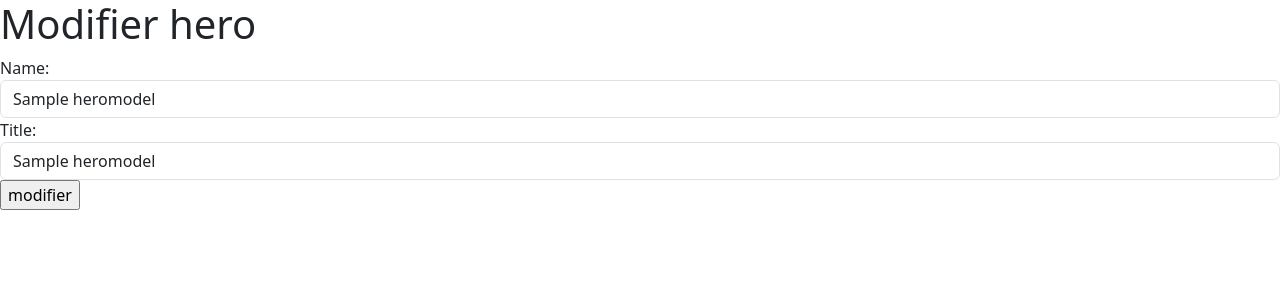
After one commit to SteevenSF01/-django_portfolio_crud-Steeven, a Django app: page /settings/modify_hero/1 in a window 1280 px wide. The commit adds this page. Shown: the top 300 px of the page. Run offline with Django 4.2, Linux system fonts and the light colour scheme; tables that the repository leaves empty hold one stand-in row (values such as "Sample post"); some libraries are stand-ins or nearby versions.

Commit message:
ajout de la section modify hero et fonctionnel

```diff
--- a/Portfolio/Portfolio/urls.py
+++ b/Portfolio/Portfolio/urls.py
@@ -18,6 +18,7 @@ from django.contrib import admin
 from django.urls import path
 from my_app import views as my_app_views
 from portfolio_app import views as portfolio_views
+from hero_app import views as hero_views
 from django.conf import settings
 from django.conf.urls.static import static
 
@@ -25,5 +26,6 @@ urlpatterns = [
     path('admin/', admin.site.urls),
     path('',my_app_views.home, name= 'home'),
     path('settings/', my_app_views.settings, name='settings'),
+    path('settings/modify_hero/<int:id>', hero_views.modify_hero, name='modify-hero'),
     path('portfolio_details/<int:id>', portfolio_views.portfolio_detail, name='details_portfolio')
 ]+ static(settings.MEDIA_URL, document_root=settings.MEDIA_ROOT)
--- a/Portfolio/hero_app/forms.py
+++ b/Portfolio/hero_app/forms.py
@@ -1,10 +1,10 @@
 from django import forms
-from hero_app.models import Hero
+from hero_app.models import HeroModel
 
 
 class HeroForm(forms.ModelForm):
     class Meta:
-        model = Hero
+        model = HeroModel
         fields = ['name', 'title']
 
         widgets = {
--- a/Portfolio/hero_app/views.py
+++ b/Portfolio/hero_app/views.py
@@ -1,3 +1,12 @@
-from django.shortcuts import render
+from django.shortcuts import render, redirect
+from hero_app.models import HeroModel
+from hero_app.forms import HeroForm
 
 # Create your views here.
+def modify_hero(request, id):
+    hero = HeroModel.objects.get(id=id)
+    form = HeroForm(request.POST or None, instance=hero)
+    if form.is_valid():
+        form.save()
+        return redirect('')
+    return render(request, 'modify_hero.html', {'form':form})
--- a/Portfolio/my_app/views.py
+++ b/Portfolio/my_app/views.py
@@ -1,4 +1,4 @@
-from django.shortcuts import render
+from django.shortcuts import render, redirect
 from hero_app import views
 from hero_app.models import HeroModel
 from about_app.models import Profile
--- /dev/null
+++ b/Portfolio/templates/modify_hero.html
@@ -0,0 +1,11 @@
+{% extends "settings.html" %}
+{% block content %}
+<body>
+    <h1>Modifier hero</h1>
+    <form method='POST'>
+        {% csrf_token %}
+        {{form}}
+        <input type="submit" value='modifier'>
+    </form>
+</body>
+{% endblock content %}
--- a/Portfolio/templates/settings.html
+++ b/Portfolio/templates/settings.html
@@ -12,9 +12,10 @@
     </div>
 
     <div class="content" style="margin-left: 250px; padding: 20px;">
-        <!-- Aquí va el contenido principal de tu página -->
         <h1>Bienvenue dans settings</h1>
         <a href="{% url 'home' %}">Retour à l'accueil</a>
+        {% block secondary_content %}
+        {% endblock secondary_content %}
     </div>
 </body>
 {% endblock content %}
```
Also changed, not shown: Portfolio/hero_app/models.py (line endings or trailing spaces).
